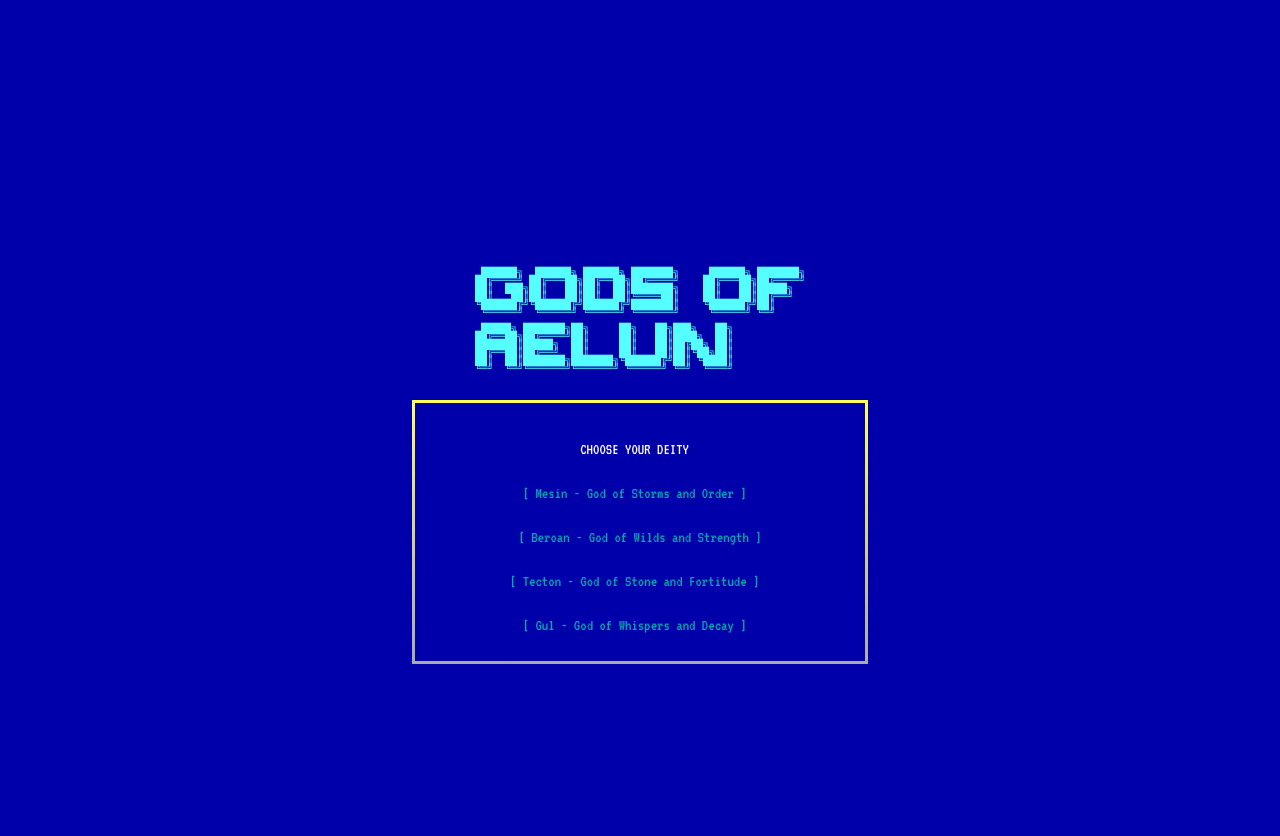
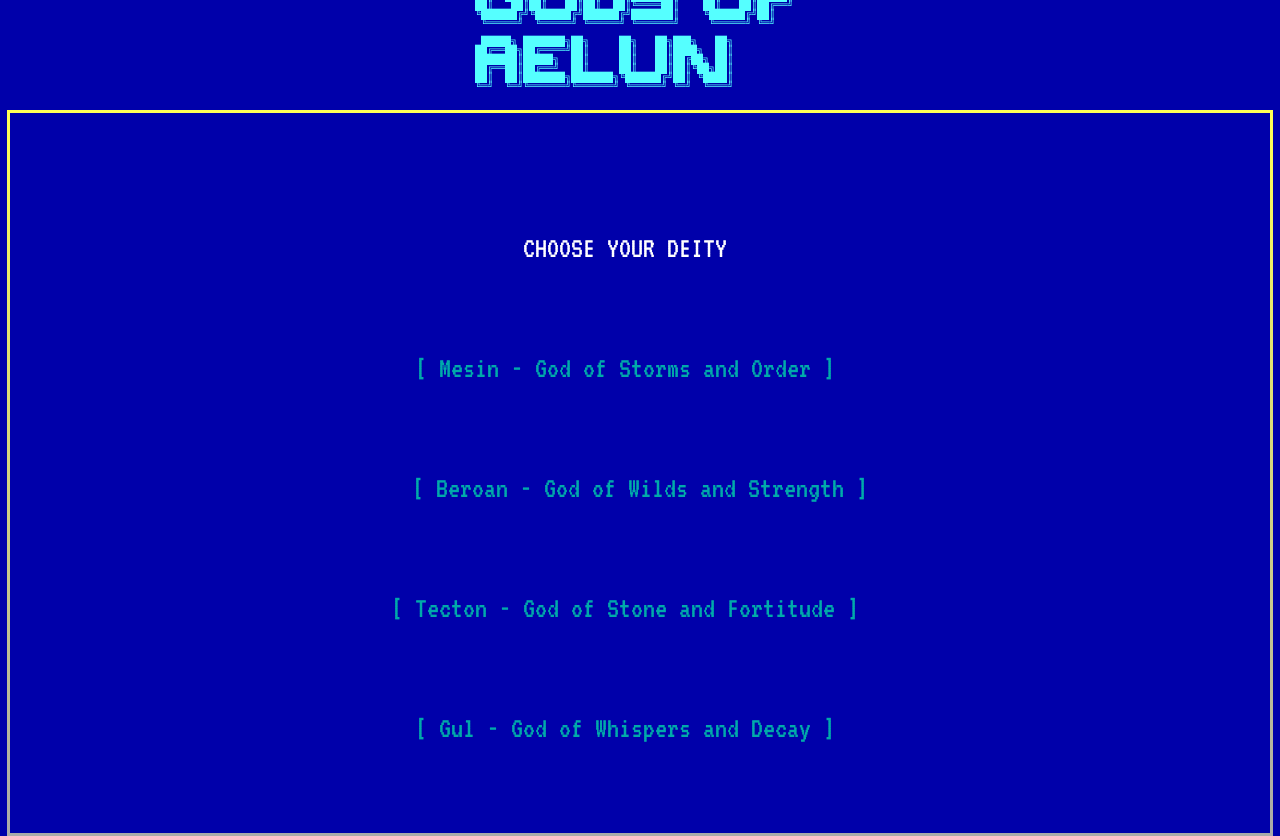
Before and after one commit to waynek3/gods-of-aelun, a website built with Vite: page index.html in a window 1280 px wide. Before the commit the page ends 800 px from the top, so only its background shows below. Built offline with nearby package versions, Linux system fonts and the light colour scheme.

Commit message:
Fix: Implement JS-based scaling for pixel-perfect alignment

```diff
--- a/src/main.ts
+++ b/src/main.ts
@@ -3,6 +3,43 @@
 import './style.css'
 import { Game } from './Game';
 
-const app = document.querySelector<HTMLDivElement>('#app')!
+const app = document.querySelector<HTMLDivElement>('#app')!;
+
+function resizeAndStartGame() {
+  const gameContainer = app.querySelector('.game-container') as HTMLElement;
+  if (!gameContainer) return; // Wait until the container is rendered
+
+  // 1. Get the available screen space
+  const screenWidth = window.innerWidth;
+  const screenHeight = window.innerHeight;
+
+  // 2. Calculate the size of a single character/cell based on screen dimensions
+  const charWidth = Math.floor(screenWidth / 42); // 42 is our grid width
+  const charHeight = Math.floor(screenHeight / 24); // 24 is our grid height
+
+  // 3. Use the smaller of the two to determine our master font size
+  // This ensures the game fits both vertically and horizontally
+  const baseFontSize = Math.min(charWidth, charHeight);
+
+  // 4. Calculate the final pixel-perfect width and height for the container
+  const perfectWidth = baseFontSize * 42;
+  const perfectHeight = baseFontSize * 24;
+
+  // 5. Apply the calculated dimensions and font size
+  gameContainer.style.width = `${perfectWidth}px`;
+  gameContainer.style.height = `${perfectHeight}px`;
+  gameContainer.style.fontSize = `${baseFontSize}px`;
+}
+
+// Create the game instance
 const game = new Game(app);
+
+// Start the game loop
 game.start();
+
+// Run our resize function after the first render to make sure the element exists
+setTimeout(() => {
+  resizeAndStartGame();
+  // Also run it if the window is ever resized (e.g., phone rotation)
+  window.addEventListener('resize', resizeAndStartGame);
+}, 0);
--- a/src/style.css
+++ b/src/style.css
@@ -1,5 +1,4 @@
 :root {
-  /* UPDATED to enforce the new font */
   font-family: 'VT323', monospace;
   background-color: #0000AA;
   color: #00AAAA;
@@ -21,11 +20,8 @@ body {
 
 #game-title {
   text-align: center;
-  /* UPDATED for better pixel font rendering */
-  font-size: 20px;
-  line-height: 0.8;
-  transform: scale(0.5);
-  transform-origin: bottom;
+  font-size: 10px;
+  line-height: 0.9;
   color: #55FFFF;
 }
 
@@ -34,16 +30,11 @@ body {
   grid-template-columns: repeat(var(--screen-width-chars), 1fr);
   grid-template-rows: repeat(var(--screen-height-chars), 1fr);
 
-  width: 95vw;
-  max-width: 450px;
-  aspect-ratio: var(--screen-width-chars) / var(--screen-height-chars);
+  /* All sizing (width, max-width, aspect-ratio, font-size) is now controlled by main.ts */
 
   background-color: #0000AA;
   border: 3px solid #AAAAAA;
   border-image: linear-gradient(to bottom, #FFFF55, #AAAAAA) 1;
-
-  /* Set a base font size for the grid calculation */
-  font-size: 16px;
 }
 
 .clickable {
```
